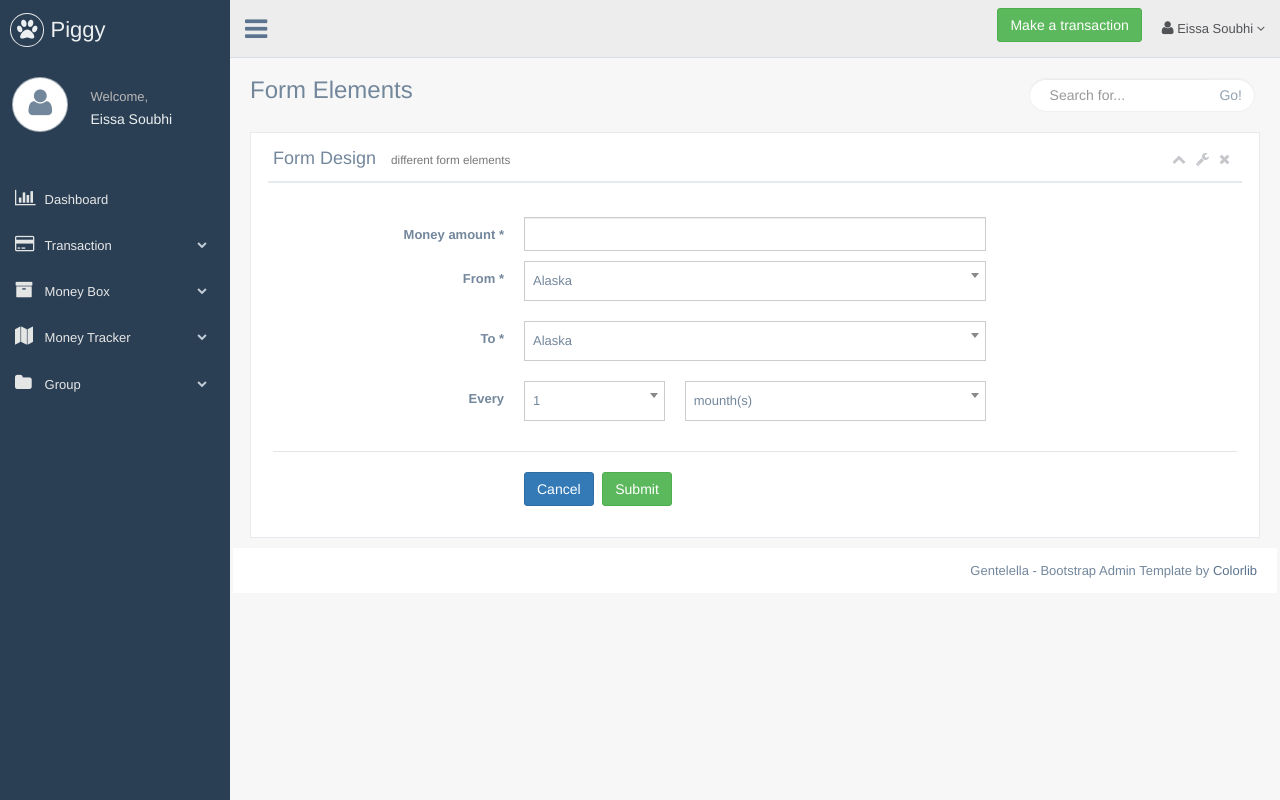
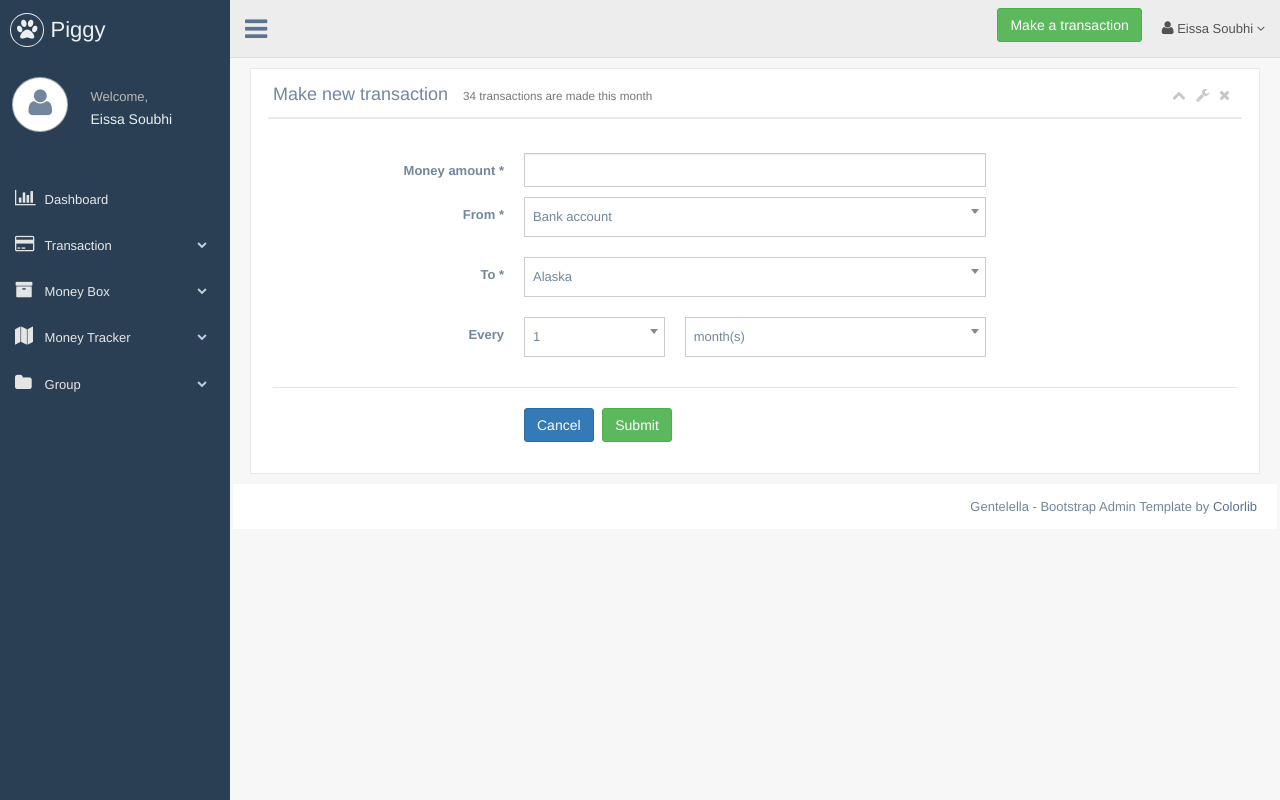
Before and after one commit to eissasoubhi/Piggy, a PHP site: page /new-transaction.php in a window 1280 px wide. Run offline with PHP 8.4, Linux system fonts and the light colour scheme.

Commit message:
purging step 3

```diff
--- a/proto/new-transaction.php
+++ b/proto/new-transaction.php
@@ -2,28 +2,12 @@
             <!-- page content -->
             <div class="right_col" role="main">
                 <div class="">
-
-                    <div class="page-title">
-                        <div class="title_left">
-                            <h3>Form Elements</h3>
-                        </div>
-                        <div class="title_right">
-                            <div class="col-md-5 col-sm-5 col-xs-12 form-group pull-right top_search">
-                                <div class="input-group">
-                                    <input type="text" class="form-control" placeholder="Search for...">
-                                    <span class="input-group-btn">
-                            <button class="btn btn-default" type="button">Go!</button>
-                        </span>
-                                </div>
-                            </div>
-                        </div>
-                    </div>
                     <div class="clearfix"></div>
                     <div class="row">
                         <div class="col-md-12 col-sm-12 col-xs-12">
                             <div class="x_panel">
                                 <div class="x_title">
-                                    <h2>Form Design <small>different form elements</small></h2>
+                                    <h2>Make new transaction <small>34 transactions are made this month</small></h2>
                                     <ul class="nav navbar-right panel_toolbox">
                                         <li><a class="collapse-link"><i class="fa fa-chevron-up"></i></a>
                                         </li>
@@ -58,11 +42,11 @@
                                             </label>
                                             <div class="col-md-6 col-sm-6 col-xs-12">
                                                 <select class="select2_group form-control" required="required">
-                                                    <optgroup label="Alaskan/Hawaiian Time Zone">
-                                                        <option value="AK">Alaska</option>
-                                                        <option value="HI">Hawaii</option>
+                                                    <optgroup label="Money Boxes">
+                                                        <option value="AK">Bank account</option>
+                                                        <option value="HI">Wallet</option>
                                                     </optgroup>
-                                                    <optgroup label="Pacific Time Zone">
+                                                    <optgroup label="Money Trackers">
                                                         <option value="CA">California</option>
                                                         <option value="NV">Nevada</option>
                                                         <option value="OR">Oregon</option>
@@ -111,7 +95,7 @@
                                             </div>
                                             <div class="col-md-4 col-sm-4 col-xs-12">
                                                 <select class="select2_group form-control" required="required">
-                                                    <option value="mounth">mounth(s)</option>
+                                                    <option value="month">month(s)</option>
                                                     <option value="week">week(s)</option>
                                                     <option value="day">day(s)</option>
                                                 </select>
--- a/proto/partials/header.php
+++ b/proto/partials/header.php
@@ -47,7 +47,7 @@
             <div class="col-md-3 left_col">
                 <div class="left_col scroll-view">
                     <div class="navbar nav_title" style="border: 0;">
-                        <a href="index.html" class="site_title"><i class="fa fa-paw"></i> <span>Piggy</span></a>
+                        <a href="index1.html" class="site_title"><i class="fa fa-paw"></i> <span>Piggy</span></a>
                     </div>
                     <div class="clearfix"></div>
                     <!-- menu prile quick info -->
```
Also changed, not shown: proto/index1.php (renamed from proto/index.php).
